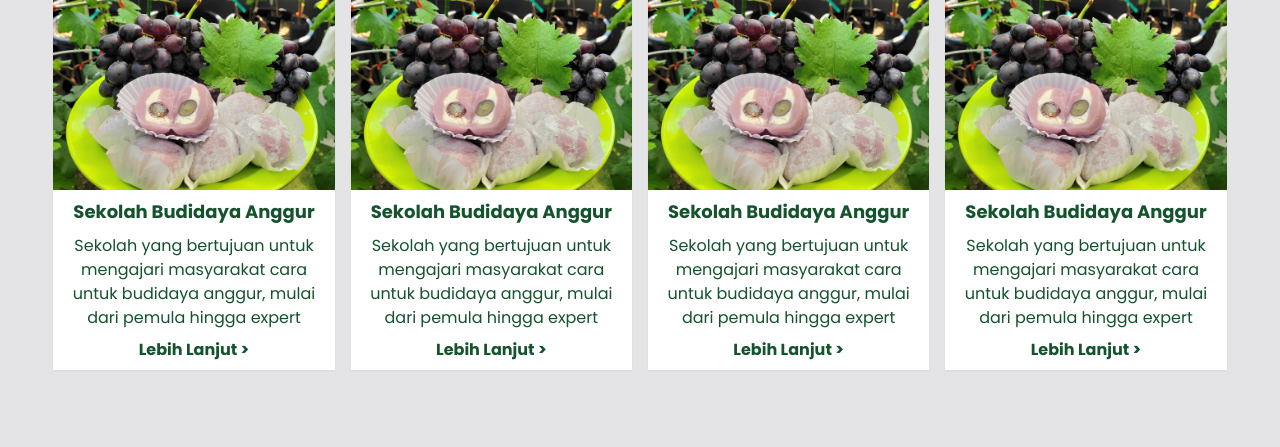
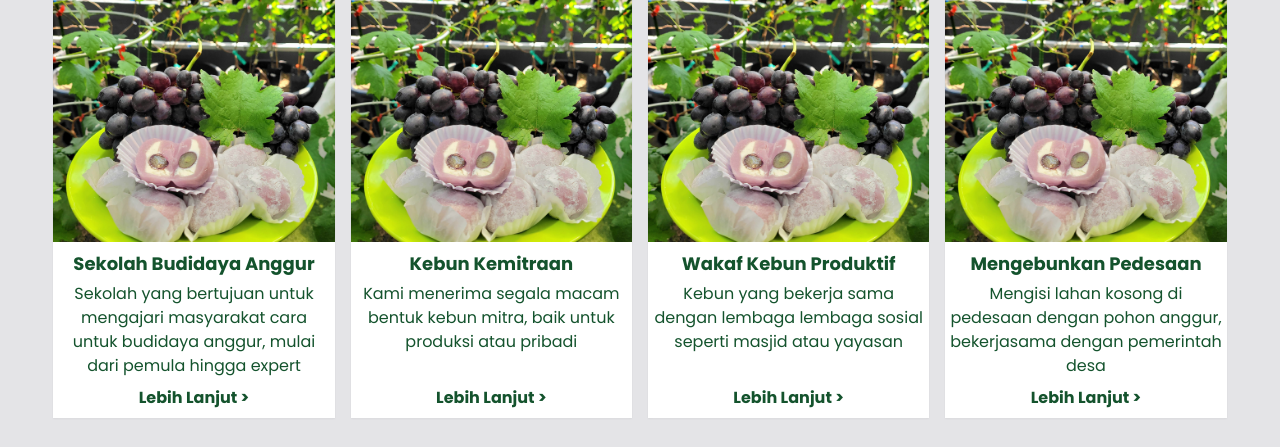
Before and after one commit to salmanfrds/Yayasan-Anggur-Sejahtera, a website: page program.html in a window 1280 px wide. Shown: the part 635-1082 px from the top of the page. Drawn offline with nearby package versions, Linux system fonts and the light colour scheme.

Commit message:
update 16

```diff
--- a/program.html
+++ b/program.html
@@ -59,32 +59,54 @@
         <div class="relative flex justify-center text-center items-center py-16">
             <p class="absolute z-10 text-center top-4 md:top-2 text-sm md:text-base">Yayasan Anggur Sejahtera</p>
             <h1 class="absolute z-10 text-white w-2/4 md:w-1/3 text-xl md:text-2xl lg:text-4xl text-center  text-shadow-white title bg-zinc-800 p-2 rounded-md"><B>Program Kami</B></h1>
-            <img class="absolute -z-1 top-14 w-3/4 h-[300px] object-cover rounded-sm" src="src/gallery/home-slider-4 - Copy.jpg" alt="">
+            <img class="absolute -z-1 top-14 w-3/4 h-[260px] md:h-[360px] object-cover rounded-sm" src="src/gallery/home-slider-4 - Copy.jpg" alt="">
         </div>
-        <div class="grid grid-cols-2 md:grid-cols-4 mt-48 mx-auto w-11/12 gap-4 text-center ">
+        <div class="grid grid-cols-2 lg:grid-cols-4 mt-48 mx-auto w-11/12 gap-4 text-center pt-12 border-t-4 border-green-800">
             <div class="flex flex-col items-center pb-2 bg-white gap-2 shadow-sm hover:shadow-xl transition-shadow">
                 <img class="w-full" src="src/gallery/about-yasi.jpg" alt="">
-                <h1 class="text-base text-center md:text-lg mx-1"><b>Sekolah Budidaya Anggur</b></h1>
-                <p class="text-sm md:text-base mx-1">Sekolah yang bertujuan untuk mengajari masyarakat cara untuk budidaya anggur, mulai dari pemula hingga expert</p>
-                <button><a href=""><b>Lebih Lanjut ></b></a></button>
+                <div class="flex flex-col items-center justify-between h-full gap-2">
+                    <div class="flex flex-col items-center gap-1">
+                        <h1 class="text-base text-center md:text-lg mx-1"><b>Sekolah Budidaya Anggur</b></h1>
+                        <p class="text-sm md:text-base mx-1">Sekolah yang bertujuan untuk mengajari masyarakat cara untuk budidaya anggur, mulai dari pemula hingga expert</p>
+                    </div>
+                    <button class=""><a href=""><b>Lebih Lanjut ></b></a></button>
+                </div>
             </div>
             <div class="flex flex-col items-center pb-2 bg-white gap-2 shadow-sm hover:shadow-xl transition-shadow">
                 <img class="w-full" src="src/gallery/about-yasi.jpg" alt="">
-                <h1 class="text-base text-center md:text-lg mx-1"><b>Sekolah Budidaya Anggur</b></h1>
-                <p class="text-sm md:text-base mx-1">Sekolah yang bertujuan untuk mengajari masyarakat cara untuk budidaya anggur, mulai dari pemula hingga expert</p>
-                <button><a href=""><b>Lebih Lanjut ></b></a></button>
+                <div class="flex flex-col items-center justify-between h-full gap-2">
+                    <div class="flex flex-col items-center gap-1">
+                        <h1 class="text-base text-center md:text-lg mx-1"><b>Kebun Kemitraan</b></h1>
+                        <p class="text-sm md:text-base mx-1">Kami menerima segala macam bentuk kebun mitra, baik untuk produksi atau pribadi</p>
+                    </div>
+                    <button class=""><a href=""><b>Lebih Lanjut ></b></a></button>
+                </div>
             </div>
             <div class="flex flex-col items-center pb-2 bg-white gap-2 shadow-sm hover:shadow-xl transition-shadow">
                 <img class="w-full" src="src/gallery/about-yasi.jpg" alt="">
-                <h1 class="text-base text-center md:text-lg mx-1"><b>Sekolah Budidaya Anggur</b></h1>
-                <p class="text-sm md:text-base mx-1">Sekolah yang bertujuan untuk mengajari masyarakat cara untuk budidaya anggur, mulai dari pemula hingga expert</p>
-                <button><a href=""><b>Lebih Lanjut ></b></a></button>
+                <div class="flex flex-col items-center justify-between h-full gap-2">
+                    <div class="flex flex-col items-center gap-1">
+                        <h1 class="text-base text-center md:text-lg mx-1"><b>Wakaf Kebun Produktif</b></h1>
+                        <p class="text-sm md:text-base mx-1">Kebun yang bekerja sama dengan lembaga lembaga sosial seperti masjid atau yayasan</p>
+                    </div>
+                    <button class=""><a href=""><b>Lebih Lanjut ></b></a></button>
+                </div>
             </div>
             <div class="flex flex-col items-center pb-2 bg-white gap-2 shadow-sm hover:shadow-xl transition-shadow">
                 <img class="w-full" src="src/gallery/about-yasi.jpg" alt="">
-                <h1 class="text-base text-center md:text-lg mx-1"><b>Sekolah Budidaya Anggur</b></h1>
-                <p class="text-sm md:text-base mx-1">Sekolah yang bertujuan untuk mengajari masyarakat cara untuk budidaya anggur, mulai dari pemula hingga expert</p>
-                <button><a href=""><b>Lebih Lanjut ></b></a></button>
+                <div class="flex flex-col items-center justify-between h-full gap-2">
+                    <div class="flex flex-col items-center gap-1">
+                        <h1 class="text-base text-center md:text-lg mx-1"><b>Mengebunkan Pedesaan</b></h1>
+                        <p class="text-sm md:text-base mx-1">Mengisi lahan kosong di pedesaan dengan pohon anggur, bekerjasama dengan pemerintah desa</p>
+                    </div>
+                    <button class=""><a href=""><b>Lebih Lanjut ></b></a></button>
+                </div>
+            </div>
+        </div>
+        <div class="bg-zinc-100">
+            <h1 class="text-base text-center md:text-lg mx-1"><b>Gallery</b></h1>
+            <div>
+
             </div>
         </div>
     </div>
```
Also changed, not shown: about.html (+3 -0 lines), src/output.css.
